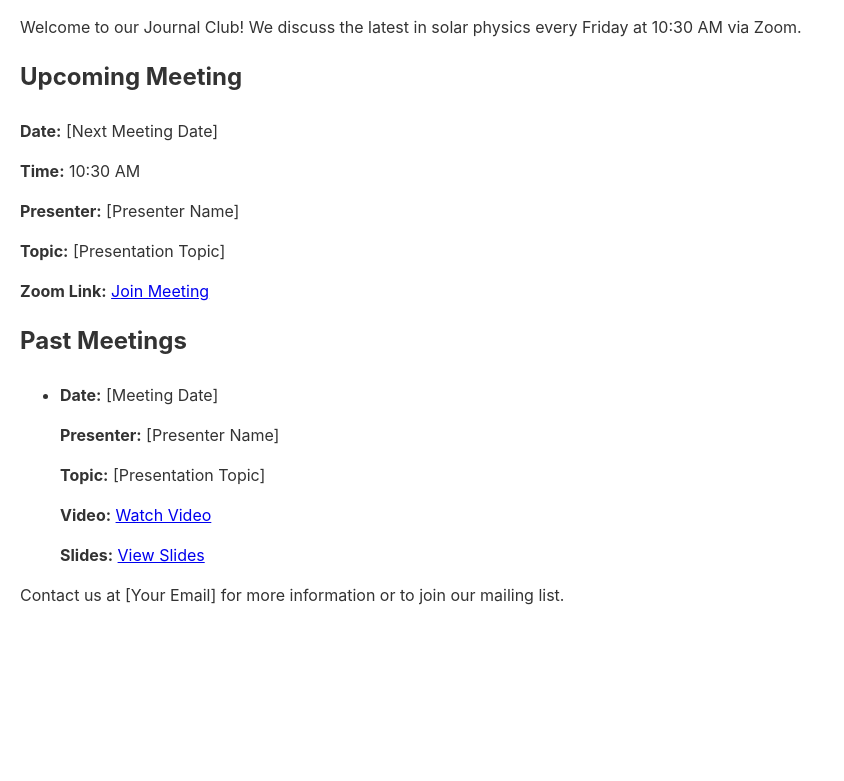
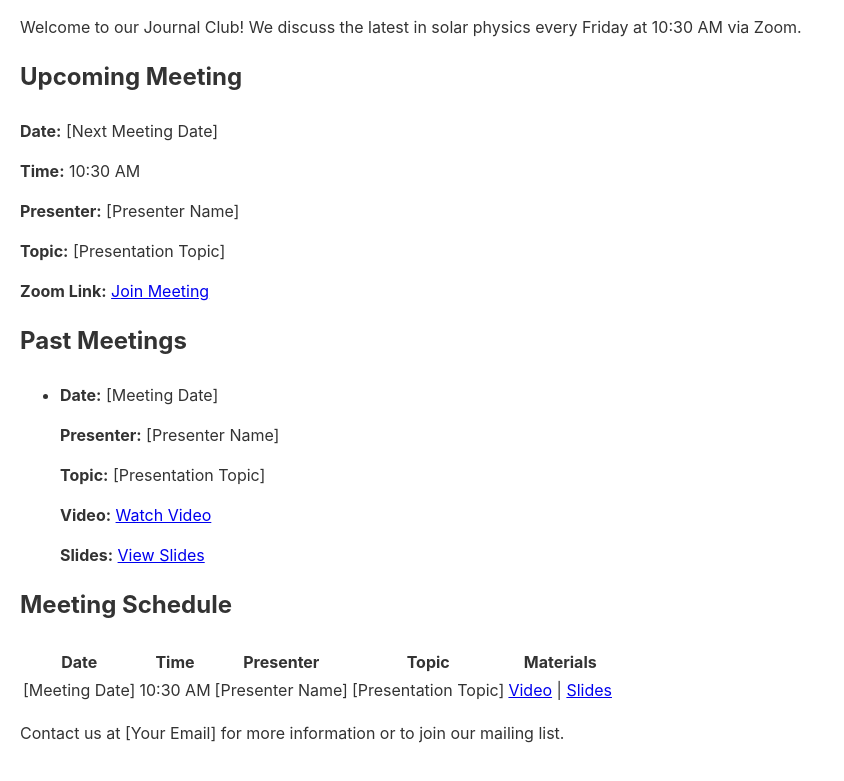
Before and after one commit to SolarPhysics/SolarPhysics.github.io, a plain HTML site: page index.html in a window 1280 px wide. Shown: the part 106-887 px from the top of the page, without its empty margins (0-844 px from the left). Before the commit the page ends 800 px from the top, so only its background shows below. Drawn offline with Linux system fonts and the light colour scheme.

Commit message:
Update index.html

```diff
--- a/index.html
+++ b/index.html
@@ -46,6 +46,35 @@
         </ul>
     </section>
 
+    <section id="meeting-schedule">
+    <h2>Meeting Schedule</h2>
+    <table>
+        <thead>
+            <tr>
+                <th>Date</th>
+                <th>Time</th>
+                <th>Presenter</th>
+                <th>Topic</th>
+                <th>Materials</th>
+            </tr>
+        </thead>
+        <tbody>
+            <tr>
+                <td>[Meeting Date]</td>
+                <td>10:30 AM</td>
+                <td>[Presenter Name]</td>
+                <td>[Presentation Topic]</td>
+                <td>
+                    <a href="[Link to Video]">Video</a> |
+                    <a href="[Link to Slides]">Slides</a>
+                </td>
+            </tr>
+            <!-- Repeat <tr>...</tr> for each meeting -->
+        </tbody>
+    </table>
+    </section>
+
+
     <footer>
         <p>Contact us at [Your Email] for more information or to join our mailing list.</p>
     </footer>
```
